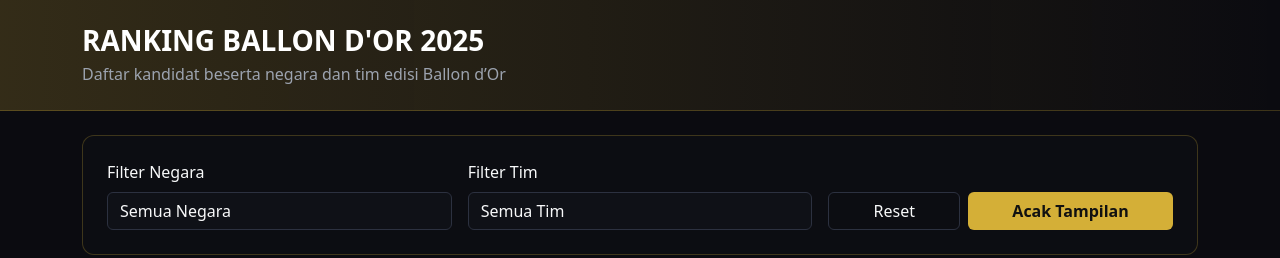
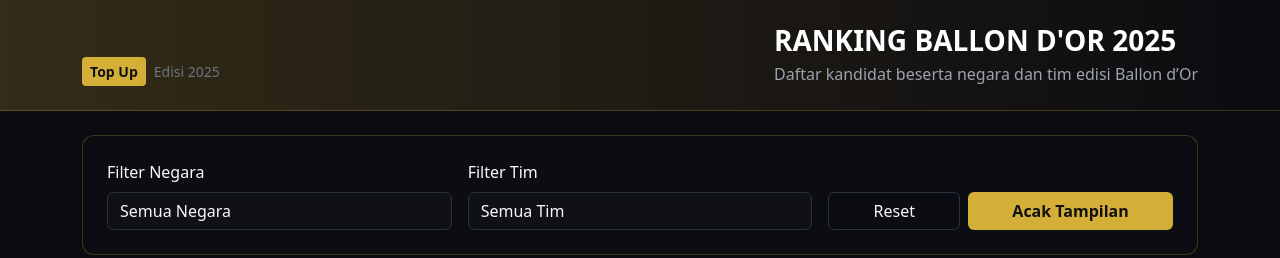
Before and after one commit to alanichsan/Ranking-Ballon-d-Or-2025, a plain HTML site: page index.html in a window 1280 px wide. Shown: the top 258 px of the page. Drawn offline with nearby package versions, Linux system fonts and the light colour scheme.

Commit message:
Add Top Up button and edition label to header

```diff
--- a/index.html
+++ b/index.html
@@ -134,6 +134,10 @@
     <header class="py-4 brand-bar">
       <div class="container">
         <div class="d-flex flex-column flex-md-row align-items-md-end align-items-start justify-content-between gap-2">
+          <div class="d-flex align-items-center gap-2">
+            <a href="topup.html" class="btn btn-gold btn-sm">Top Up</a>
+            <small class="text-secondary">Edisi 2025</small>
+          </div>
           <div>
             <h1 class="h3 mb-1 text-white text-uppercase fw-bold">Ranking Ballon d'Or 2025</h1>
             <p class="mb-0 muted">Daftar kandidat beserta negara dan tim edisi Ballon d’Or</p>
```
